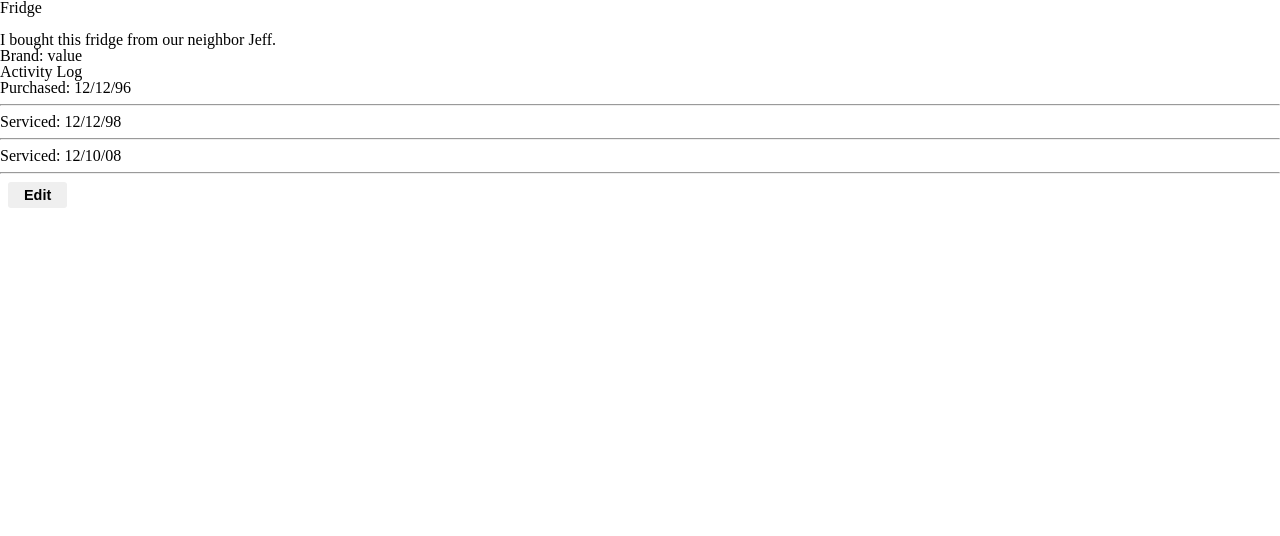
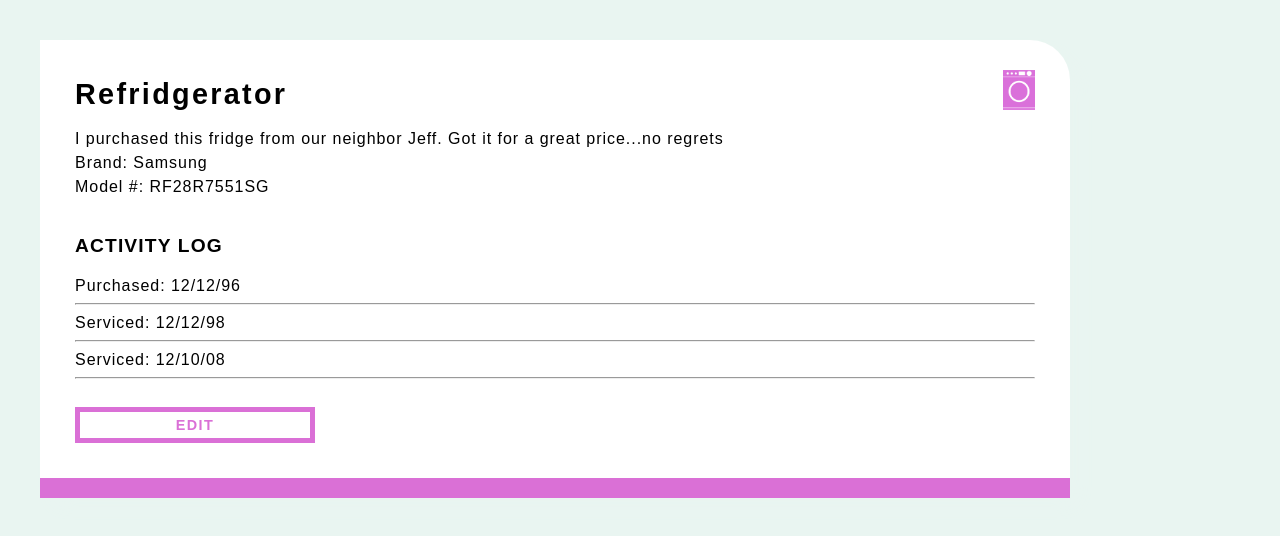
Before and after one commit to Good-Manors/good-manors-fe, a React app: page /card in a window 1280 px wide. Built offline with nearby package versions, Linux system fonts and the light colour scheme; a web font is replaced by a local one.

Commit message:
DrawerPage and Card initial layout

```diff
--- a/src/assets/sampleData.js
+++ b/src/assets/sampleData.js
@@ -4,9 +4,9 @@ const house = {
     {
       name: 'Kitchen',
       cards: [
-        { name: 'Fridge',
+        { name: 'Refridgerator',
           type: 'Appliance',
-          content: [['text', 'I bought this fridge from our neighbor Jeff.'], ['key-value', ['Brand', 'value']], ['log', ['Purchased: 12/12/96', 'Serviced: 12/12/98', 'Serviced: 12/10/08']]] },
+          content: [['text', 'I purchased this fridge from our neighbor Jeff. Got it for a great price...no regrets'], ['key-value', ['Brand', 'Samsung']], ['key-value', ['Model #', 'RF28R7551SG']], ['log', ['Purchased: 12/12/96', 'Serviced: 12/12/98', 'Serviced: 12/10/08']]] },
         { name: 'Oven', type: 'Appliance', content: [['log', ['a', 'b', 'c']], ['text', 'another text entry']] }
       ]
     },
--- a/src/components/App.css
+++ b/src/components/App.css
@@ -1,5 +1,13 @@
-@import url('https://fonts.googleapis.com/css?family=Do+Hyeon|Shrikhand|Sulphur+Point:300,400,700&display=swap');
-
+@import url('https://fonts.googleapis.com/css?family=Do+Hyeon|Sulphur+Point:300,400,700&display=swap');
+ body {
+   background: #E9F5F1;
+   ;
+ }
 h2 {
-  font-family: 'Do Hyeon', sans-serif;
+  font-family: 'Sulphur', sans-serif;
+  font-weight: 700;
+  font-size: 3em;
+  color: orchid;
+  letter-spacing: .04em;
+  margin-left: 40px;
 }
--- /dev/null
+++ b/src/components/Card/Card.css
@@ -0,0 +1,71 @@
+@import url('https://fonts.googleapis.com/css?family=Do+Hyeon|Sulphur+Point:300,400,700&display=swap');
+
+.Card {
+  background: white;
+  width: 75%;
+  height: auto;
+  margin: 40px;
+  border-top-right-radius: 40px 40px;
+  border-bottom: 20px solid orchid;
+  padding: 30px 35px;
+  -webkit-box-shadow: 10px 10px 20px -5px rgba(233,245,241,1);
+  -moz-box-shadow: 10px 10px 20px -5px rgba(233,245,241,1);
+  box-shadow: 10px 10px 20px -5px rgba(233,245,241,1);
+
+  section {
+    display: flex;
+    flex-direction: row;
+    justify-content: space-between;
+    align-content: center;
+  }
+
+  h3 {
+    font-family: 'Sulphur', sans-serif;
+    font-weight: 700;
+    font-size: 1.8em;
+    letter-spacing: .08em;
+    margin: 10px 0 20px 0;
+  }
+
+  img {
+    width: 32px;
+    height: 40px;
+  }
+
+  pre {
+    font-family: 'Sulphur', sans-serif;
+    font-weight: 300;
+    line-height: 1.2em;
+    letter-spacing: .06em;
+    text-overflow: inherit;
+  }
+
+  p {
+    font-family: 'Sulphur', sans-serif;
+    font-weight: 300;
+    line-height: 1.2em;
+    letter-spacing: .06em;
+    margin: 5px 0;
+  }
+
+  h4 {
+    font-family: 'Sulphur', sans-serif;
+    font-weight: 700;
+    font-size: 1.2em;
+    text-transform: uppercase;
+    letter-spacing: .06em;
+    margin: 40px 0 20px 0;
+  }
+
+  button {
+    font-family: 'Sulphur', sans-serif;
+    font-weight: 700;
+    letter-spacing: .1em;
+    text-transform: uppercase;
+    background: white;
+    border: 5px solid orchid;
+    color: orchid;
+    width: 25%;
+    margin: 20px 0 5px;
+  }
+}
--- a/src/components/Card/Card.js
+++ b/src/components/Card/Card.js
@@ -8,7 +8,8 @@ import Log from '../elements/Log';
 import KeyValueEdit from '../elements/KeyValueEdit';
 import LogEdit from '../elements/LogEdit';
 import sampleData from '../../assets/sampleData';
-
+import styles from './Card.css';
+import tempIcon from '../../assets/temp-icon.png';
 
 const name = sampleData.drawers[0].cards[0].name;
 const type = sampleData.drawers[0].cards[0].type;
@@ -55,17 +56,25 @@ const Card = () => {
   return (
     editMode ?
       <>
+        <div className={styles.CardEdit}>
+          <section>
             <h3>{name}</h3>
-        <img src={icons[{ type }]} />
+            <img src={tempIcon} />
+          </section>
           {mappedEditElements}
           <button onClick={updateCard}>Save Changes</button>
+        </div>
       </>
       :
       <>
+        <div className={styles.Card}>
+          <section>
             <h3>{name}</h3>
-        <img src={icons[{ type }]} />
+            <img src={tempIcon} />
+          </section>
           {mappedDisplayElements}
           <button onClick={() => setEditMode(true)}>Edit</button>
+        </div>
       </>
   );
 
--- a/src/components/Header/Header.css
+++ b/src/components/Header/Header.css
@@ -1,5 +1,8 @@
 .Header {
   grid-area: header;
-  background:rgb(154, 194, 154);
+  background:url(../../assets/cat-yard.jpg);
+  background-size: cover;
+  background-repeat: no-repeat;
+  background-position: center;
   padding-top: 2rem;
 }
--- a/src/components/Logo/Logo.css
+++ b/src/components/Logo/Logo.css
@@ -2,7 +2,7 @@
   width: 10rem;
   height: 10rem;
   border-radius: 50%;
-  background: white;
+  background: #fff;
   margin: 0 auto;
   display: flex;
   justify-content: center;
--- a/src/components/elements/Log.js
+++ b/src/components/elements/Log.js
@@ -14,7 +14,7 @@ const Log = ({ logEntries }) => {
 
   return (
     <>
-      <h3>Activity Log</h3>
+      <h4>Activity Log</h4>
       {displayedEntries}
     </>
   );
--- a/src/containers/DrawerPage.css
+++ b/src/containers/DrawerPage.css
@@ -2,9 +2,18 @@
   width: 100vw;
   height: 100vh;
   display: grid;
-  grid-template-columns: 30% 70%;
-  grid-template-rows: 30% 70%;
+  grid-template-columns: 25% 75%;
+  grid-template-rows: 20% 80%;
   grid-template-areas: "header ."
                        "header cardList";
 
 }
+
+.CardListWrapper {
+  display: flex;
+  flex-direction: column;
+  height: 90vh;
+  align-content: center;
+  overflow: auto;
+  margin: 2em 1em;
+}
--- a/src/containers/DrawerPage.js
+++ b/src/containers/DrawerPage.js
@@ -8,8 +8,9 @@ const DrawerPage = () => {
   return (
     <section id='drawer-page-wrapper' className={styles.DrawerPageWrapper}>
       <Header />
-      <CardList />
-
+      <section className={styles.CardListWrapper}>
+        <CardList />
+      </section>
     </section>
   );
 
--- a/src/containers/UserDash.css
+++ b/src/containers/UserDash.css
@@ -4,12 +4,16 @@
 }
 
 button {
+  font-family: 'Sulphur', sans-serif;
+  font-weight: 700;
   font-size: .9rem;
   font-weight: 700;
+  letter-spacing: .08em;
   border: none;
-  border-radius: 3px;
   padding: .3rem 1rem;
-  margin-left: .5rem;
+  margin: 20px 0 0 40px;
+  background: orchid;
+  color: white;
 }
 
 .buttonDefault {
```
Also changed, not shown: src/assets/temp-icon.png (added), 1 other file. Lines whose indentation alone changed are shown as unchanged.
